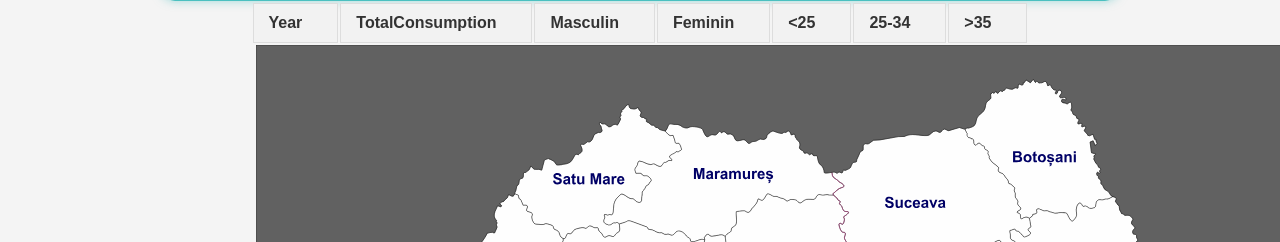
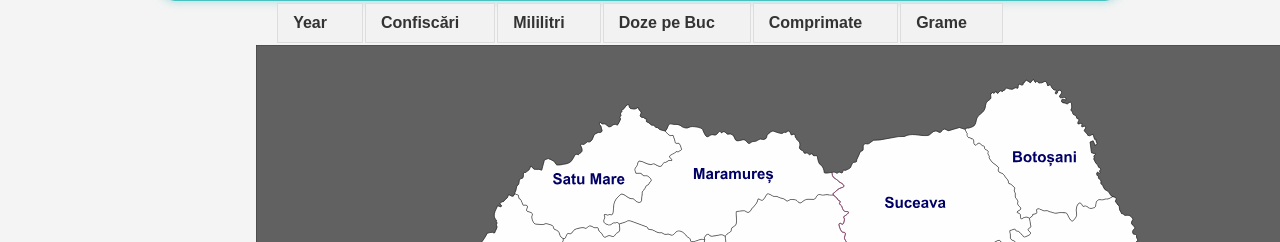
Before and after one commit to Simioniuc-Ionut/RomanianDrugs-Web-Project, a PHP site: page /view/element-pagin.php in a window 1280 px wide; the page is wider, and only the part inside the window is pictured. Shown: the part 591-833 px from the top of that part. Run offline with PHP 8.4, Linux system fonts and the light colour scheme; lists and menus that the app fills with data are empty; some libraries are stand-ins or nearby versions.

Commit message:
el-pagin

```diff
--- a/RefactoringDataBase/view/element-pagin.php
+++ b/RefactoringDataBase/view/element-pagin.php
@@ -50,51 +50,18 @@ if ($row) {
     echo "Elementul nu a fost găsit.";
 }
 
-    $drugName = strtolower($drugName);
+    //$drugName = strtolower($drugName);
 
-    $graphDataQuery1 = "SELECT year, $drugName FROM urgente_tip_cale ORDER BY year";
+    $graphDataQuery1 = "SELECT year, capturi,mililitri,doze_pe_buc,comprimate,grame FROM droguri_confiscate WHERE name = :drugName ORDER BY year";
     $graphDataStmt1 = $dbConnection->prepare($graphDataQuery1);
+    $graphDataStmt1->bindParam(':drugName', $drugName, PDO::PARAM_STR);
     $graphDataStmt1->execute();
     $graphData1 = $graphDataStmt1->fetchAll(PDO::FETCH_ASSOC);
 
-    $graphDataQuery2 = "SELECT year, $drugName FROM urgente_tip_sex WHERE sex='Masculin' ORDER BY year";
-    $graphDataStmt2 = $dbConnection->prepare($graphDataQuery2);
-    $graphDataStmt2->execute();
-    $graphData2 = $graphDataStmt2->fetchAll(PDO::FETCH_ASSOC);
-
-    $graphDataQuery3 = "SELECT year, $drugName FROM urgente_tip_sex WHERE sex='Feminin' ORDER BY year";
-    $graphDataStmt3 = $dbConnection->prepare($graphDataQuery3);
-    $graphDataStmt3->execute();
-    $graphData3 = $graphDataStmt3->fetchAll(PDO::FETCH_ASSOC);
-
-    $graphDataQuery4 = "SELECT year, $drugName FROM urgente_tip_varsta WHERE varsta='<25' ORDER BY year";
-    $graphDataStmt4 = $dbConnection->prepare($graphDataQuery4);
-    $graphDataStmt4->execute();
-    $graphData4 = $graphDataStmt4->fetchAll(PDO::FETCH_ASSOC);
-
-    $graphDataQuery5 = "SELECT year, $drugName FROM urgente_tip_varsta WHERE varsta='25-34' ORDER BY year";
-    $graphDataStmt5 = $dbConnection->prepare($graphDataQuery5);
-    $graphDataStmt5->execute();
-    $graphData5 = $graphDataStmt5->fetchAll(PDO::FETCH_ASSOC);
-
-    $graphDataQuery6 = "SELECT year, $drugName FROM urgente_tip_varsta WHERE varsta='>35' ORDER BY year";
-    $graphDataStmt6 = $dbConnection->prepare($graphDataQuery6);
-    $graphDataStmt6->execute();
-    $graphData6 = $graphDataStmt6->fetchAll(PDO::FETCH_ASSOC);
 
     echo "<script>
     var graphData1 = " . json_encode($graphData1) . ";
     var drugName = " . json_encode($drugName) . ";
-
-    var graphData2 = " . json_encode($graphData2) . ";
-
-    var graphData3 = " . json_encode($graphData3) . ";
-
-    var graphData4 = " . json_encode($graphData4) . ";
-
-    var graphData5 = " . json_encode($graphData5) . ";
-
-    var graphData6 = " . json_encode($graphData6) . ";
 
 
     </script>";
@@ -120,12 +87,12 @@ if ($row) {
         <thead>
         <tr>
             <th><div class="header-container" onclick="sortTable(0)">Year <span class="sort-arrow" id="arrow-0"></span></div></th>
-            <th><div class="header-container" onclick="sortTable(1)">TotalConsumption <span class="sort-arrow" id="arrow-1"></span></div></th>
-            <th><div class="header-container" onclick="sortTable(2)">Masculin <span class="sort-arrow" id="arrow-2"></span></div></th>
-            <th><div class="header-container" onclick="sortTable(3)">Feminin <span class="sort-arrow" id="arrow-3"></span></div></th>
-            <th><div class="header-container" onclick="sortTable(4)">&lt;25 <span class="sort-arrow" id="arrow-4"></span></div></th>
-            <th><div class="header-container" onclick="sortTable(5)">25-34 <span class="sort-arrow" id="arrow-5"></span></div></th>
-            <th><div class="header-container" onclick="sortTable(6)">&gt;35 <span class="sort-arrow" id="arrow-6"></span></div></th>
+            <th><div class="header-container" onclick="sortTable(1)">Confiscări<span class="sort-arrow" id="arrow-1"></span></div></th>
+            <th><div class="header-container" onclick="sortTable(2)">Mililitri<span class="sort-arrow" id="arrow-2"></span></div></th>
+            <th><div class="header-container" onclick="sortTable(3)">Doze pe Buc<span class="sort-arrow" id="arrow-3"></span></div></th>
+            <th><div class="header-container" onclick="sortTable(4)">Comprimate<span class="sort-arrow" id="arrow-4"></span></div></th>
+            <th><div class="header-container" onclick="sortTable(5)">Grame<span class="sort-arrow" id="arrow-5"></span></div></th>
+        </tr>
         </tr>
         </thead>
         <tbody></tbody>
@@ -173,38 +140,44 @@ if ($row) {
     var ctx = document.getElementById('graficLinie').getContext('2d');
 
     // Process the PHP data
-    var years = graphData2.map(function(e) {
+    var years = graphData1.map(function(e) {
+
         return e.year;
     });
 
-    var consumption = graphData1.map(function(e) {
-        let values = Object.values(e);
-        return values[1];
+    var confiscari = graphData1.map(function(e) {
+        if(e.capturi)
+        return e.capturi;
+
+        return 0;
     });
 
-    var consumption_ma = graphData2.map(function(e) {
-        let values = Object.values(e);
-        return values;
+    var mililitri = graphData1.map(function(e) {
+        if(e.mililitri)
+            return e.mililitri;
+
+        return 0;
     });
 
-    var consumption_f = graphData3.map(function(e) {
-        let values = Object.values(e);
-        return values;
+    var doze_pe_buc = graphData1.map(function (e){
+        if(e.doze_pe_buc)
+            return e.doze_pe_buc;
+
+        return 0;
     });
 
-    var consumption_y = graphData4.map(function(e) {
-        let values = Object.values(e);
-        return values;
+    var comprimate = graphData1.map(function (e){
+        if(e.comprimate)
+            return e.comprimate;
+
+        return 0;
     });
 
-    var consumption_mi = graphData5.map(function(e) {
-        let values = Object.values(e);
-        return values;
-    });
+    var grame = graphData1.map(function (e){
+        if(e.grame)
+            return e.grame;
 
-    var consumption_o = graphData6.map(function(e) {
-        let values = Object.values(e);
-        return values;
+        return 0;
     });
 
     const graficLinie = new Chart(ctx, {
@@ -212,45 +185,38 @@ if ($row) {
         data: {
             labels: years,
             datasets: [{
-                label: 'Consum in anul respectiv',
-                data: consumption,
+                label: 'Confiscari',
+                data: confiscari,
                 fill: false,
                 borderColor: 'rgb(75, 192, 192)',
                 tension: 0.1
             },
                 {
-                    label: 'Masculin',
-                    data: consumption_ma,
+                    label: 'Mililitri',
+                    data: mililitri,
                     fill: false,
-                    borderColor: 'rgb(0, 0, 204)',
+                    borderColor: 'rgb(0,98,255)',
                     tension: 0.1
                 },
                 {
-                    label: 'Feminin',
-                    data: consumption_f,
-                    fill: false,
-                    borderColor: 'rgb(255, 0, 255)',
-                    tension: 0.1
-                },
-                {
-                    label: '<25',
-                    data: consumption_y,
+                    label: 'Doze pe Bucati',
+                    data: doze_pe_buc,
                     fill: false,
                     borderColor: 'rgb(208,255,0)',
                     tension: 0.1
                 },
                 {
-                    label: '25-34',
-                    data: consumption_mi,
+                    label: 'Comprimate',
+                    data: comprimate,
                     fill: false,
-                    borderColor: 'rgb(55,255,0)',
+                    borderColor: 'rgb(194,6,6)',
                     tension: 0.1
                 },
                 {
-                    label: '>35',
-                    data: consumption_o,
+                    label: 'Grame',
+                    data: grame,
                     fill: false,
-                    borderColor: 'rgb(168,5,5)',
+                    borderColor: 'rgb(0,0,0)',
                     tension: 0.1
                 },
             ]
@@ -268,37 +234,27 @@ if ($row) {
         const startYear = parseInt(startYearSlider.value);
         const endYear = parseInt(endYearSlider.value);
 
-        if (startYear > endYear) {
-            if (this === startYearSlider) {
-                endYearSlider.value = startYear;
-            } else {
-                startYearSlider.value = endYear;
-            }
-        }
-
         const selectedStartYear = Math.min(startYear, endYear);
         const selectedEndYear = Math.max(startYear, endYear);
 
         const filteredYears = years.filter(year => year >= selectedStartYear && year <= selectedEndYear);
-        const filteredConsumption = consumption.filter((_, index) => years[index] >= selectedStartYear && years[index] <= selectedEndYear);
-        const filteredConsumptionMa = consumption_ma.filter((_, index) => years[index] >= selectedStartYear && years[index] <= selectedEndYear);
-        const filteredConsumptionF = consumption_f.filter((_, index) => years[index] >= selectedStartYear && years[index] <= selectedEndYear);
-        const filteredConsumptionY = consumption_y.filter((_, index) => years[index] >= selectedStartYear && years[index] <= selectedEndYear);
-        const filteredConsumptionMi = consumption_mi.filter((_, index) => years[index] >= selectedStartYear && years[index] <= selectedEndYear);
-        const filteredConsumptionO = consumption_o.filter((_, index) => years[index] >= selectedStartYear && years[index] <= selectedEndYear);
-
+        const filteredConfiscari = confiscari.slice(startYear - 2020, endYear - 2020 + 1);
+        const filteredMililitri = mililitri.slice(startYear - 2020, endYear - 2020 + 1);
+        const filteredDoze_pe_buc = doze_pe_buc.slice(startYear - 2020, endYear - 2020 + 1);
+        const filteredComprimate = comprimate.slice(startYear - 2020, endYear - 2020 + 1);
+        const filteredGrame = grame.slice(startYear - 2020, endYear - 2020 + 1);
 
         graficLinie.data.labels = filteredYears;
-        graficLinie.data.datasets[0].data = filteredConsumption;
-        graficLinie.data.datasets[1].data = filteredConsumptionMa;
-        graficLinie.data.datasets[2].data = filteredConsumptionF;
-        graficLinie.data.datasets[3].data = filteredConsumptionY;
-        graficLinie.data.datasets[4].data = filteredConsumptionMi;
-        graficLinie.data.datasets[5].data = filteredConsumptionO;
+        graficLinie.data.datasets[0].data = filteredConfiscari;
+        graficLinie.data.datasets[1].data = filteredMililitri;
+        graficLinie.data.datasets[2].data = filteredDoze_pe_buc;
+        graficLinie.data.datasets[3].data = filteredComprimate;
+        graficLinie.data.datasets[4].data = filteredGrame;
         graficLinie.update();
 
         selectedYear.textContent = `${selectedStartYear} - ${selectedEndYear}`;
     }
+
 
     function populateTable() {
         const tableBody = document.getElementById('dataTable').getElementsByTagName('tbody')[0];
@@ -312,15 +268,14 @@ if ($row) {
             let cell4 = row.insertCell(3);
             let cell5 = row.insertCell(4);
             let cell6 = row.insertCell(5);
-            let cell7 = row.insertCell(6);
 
             cell1.innerHTML = years[i];
-            cell2.innerHTML = consumption[i];
-            cell3.innerHTML = consumption_ma[i][1];
-            cell4.innerHTML = consumption_f[i][1];
-            cell5.innerHTML = consumption_y[i][1];
-            cell6.innerHTML = consumption_mi[i][1];
-            cell7.innerHTML = consumption_o[i][1];
+            cell2.innerHTML = confiscari[i];
+            cell3.innerHTML = mililitri[i];
+            cell4.innerHTML = doze_pe_buc[i];
+            cell5.innerHTML = comprimate[i];
+            cell6.innerHTML = grame[i];
+
         }
     }
 
```
